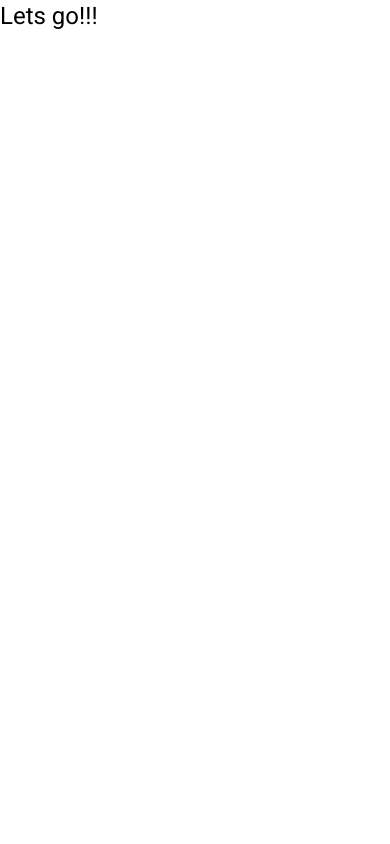
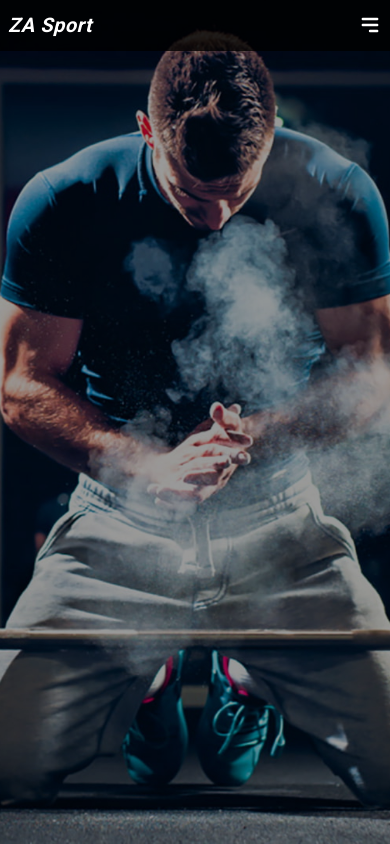
Before and after one commit to VictorMMartinezJr/Fitness-Landing-Page, a React (Create React App) app: page / in a window 390 px wide. Built offline with nearby package versions, Linux system fonts and the light colour scheme.

Commit message:
created navbar styling on mobile and added hero wallpaper

```diff
--- a/package.json
+++ b/package.json
@@ -8,6 +8,7 @@
     "@testing-library/user-event": "^13.5.0",
     "react": "^18.0.0",
     "react-dom": "^18.0.0",
+    "react-icons": "^4.3.1",
     "react-scripts": "5.0.0",
     "web-vitals": "^2.1.4"
   },
--- a/src/App.css
+++ b/src/App.css
@@ -6,5 +6,4 @@
   box-sizing: border-box;
   padding: 0;
   margin: 0;
-  /* font-family: "Roboto", sans-serif; */
 }
--- a/src/App.js
+++ b/src/App.js
@@ -1,9 +1,10 @@
 import "./App.css";
+import Hero from "./components/Hero/main";
 
 function App() {
   return (
     <div className="App">
-      <h1 className="text-2xl font-Roboto">Lets go!!!</h1>
+      <Hero />
     </div>
   );
 }
--- /dev/null
+++ b/src/components/Hero/hero.css
@@ -0,0 +1,7 @@
+.main::before {
+  content: "";
+  position: absolute;
+  height: 100%;
+  width: 100%;
+  background-color: rgba(0, 0, 0, 0.4);
+}
--- /dev/null
+++ b/src/components/Hero/main.js
@@ -0,0 +1,20 @@
+import "./hero.css";
+import Navbar from "../Navbar";
+import bgMain from "../../assets/main-bg.jpg";
+
+const Hero = () => {
+  return (
+    <div
+      className="main h-[100vh] overflow-x-hidden"
+      style={{
+        background: `url(${bgMain})`,
+        backgroundSize: "cover",
+        backgroundPosition: "center",
+      }}
+    >
+      <Navbar />
+    </div>
+  );
+};
+
+export default Hero;
--- /dev/null
+++ b/src/components/Navbar.js
@@ -0,0 +1,29 @@
+import { useState } from "react";
+import { HiMenuAlt3 } from "react-icons/hi";
+
+const Navbar = () => {
+  const [showNav, setShowNav] = useState(false);
+
+  return (
+    <div className="navbar h-[6vh] flex justify-between items-center w-full px-2 relative font-Roboto text-white bg-lightBlack">
+      <h1 className="text-xl italic tracking-wide font-bold">ZA Sport</h1>
+      <HiMenuAlt3
+        onClick={() => setShowNav(!showNav)}
+        className="cursor-pointer text-2xl"
+      />
+      <ul
+        className={`absolute w-[100%] right-0 top-[100%] flex flex-col items-end  transform ${
+          showNav ? "translate-x-[0]" : " translate-x-[100%]"
+        } transition-transform bg-lightBlack text-white`}
+      >
+        <li className="my-4">About Us</li>
+        <li className="my-4">Membership</li>
+        <li className="my-4">Services</li>
+        <li className="my-4">Gallery</li>
+        <li className="my-4">Reviews</li>
+      </ul>
+    </div>
+  );
+};
+
+export default Navbar;
--- a/tailwind.config.js
+++ b/tailwind.config.js
@@ -5,6 +5,12 @@ module.exports = {
       fontFamily: {
         Roboto: "'Roboto', serif",
       },
+      colors: {
+        lightBlack: "rgba(0, 0, 0, .8)",
+      },
+      backgroundImage: {
+        main: "url('../assets/main-wallpaper.jpg)",
+      },
     },
   },
   plugins: [],
```
Also changed, not shown: src/assets/main-bg.jpg (added), 1 other file (tests, documents, lock files or other folders).
